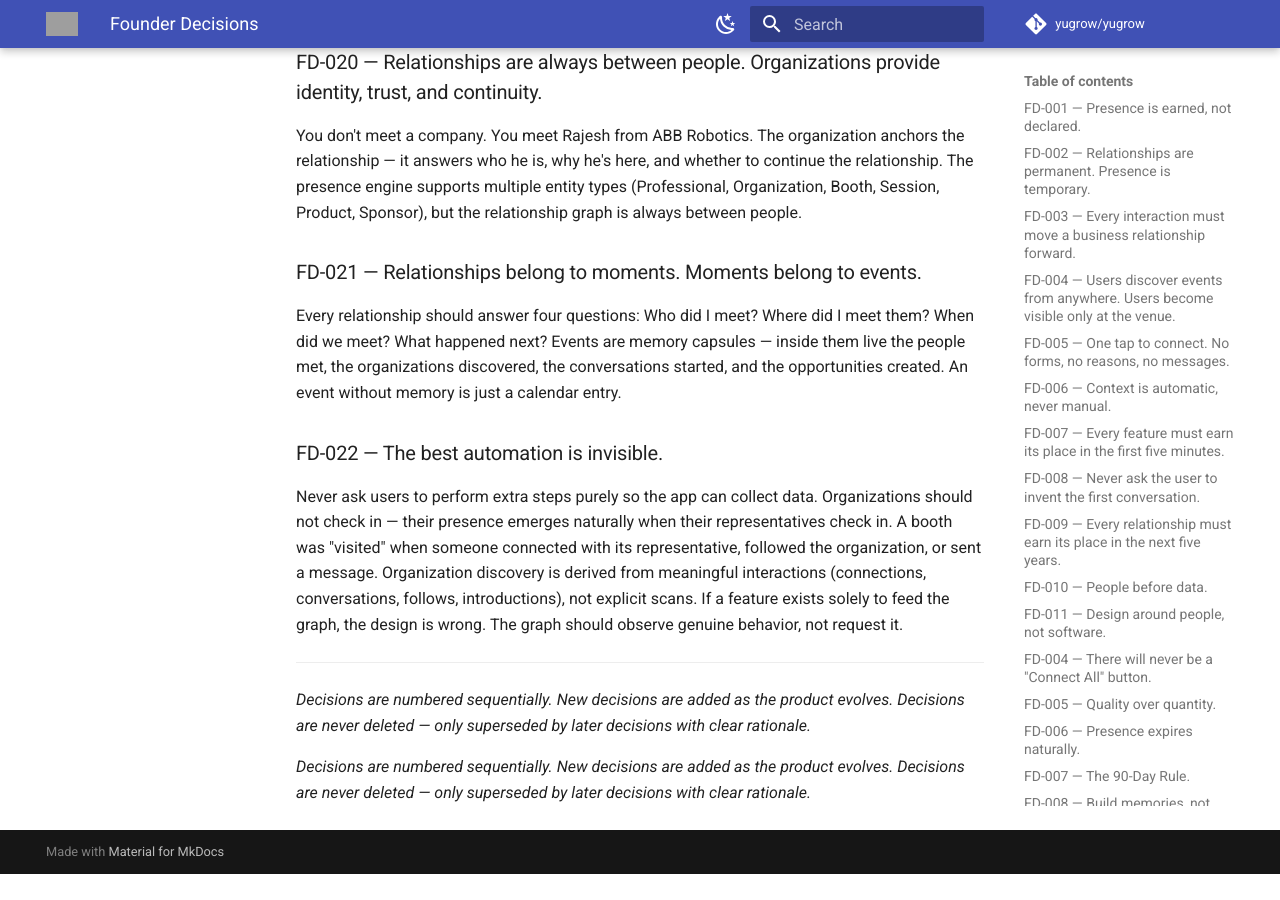
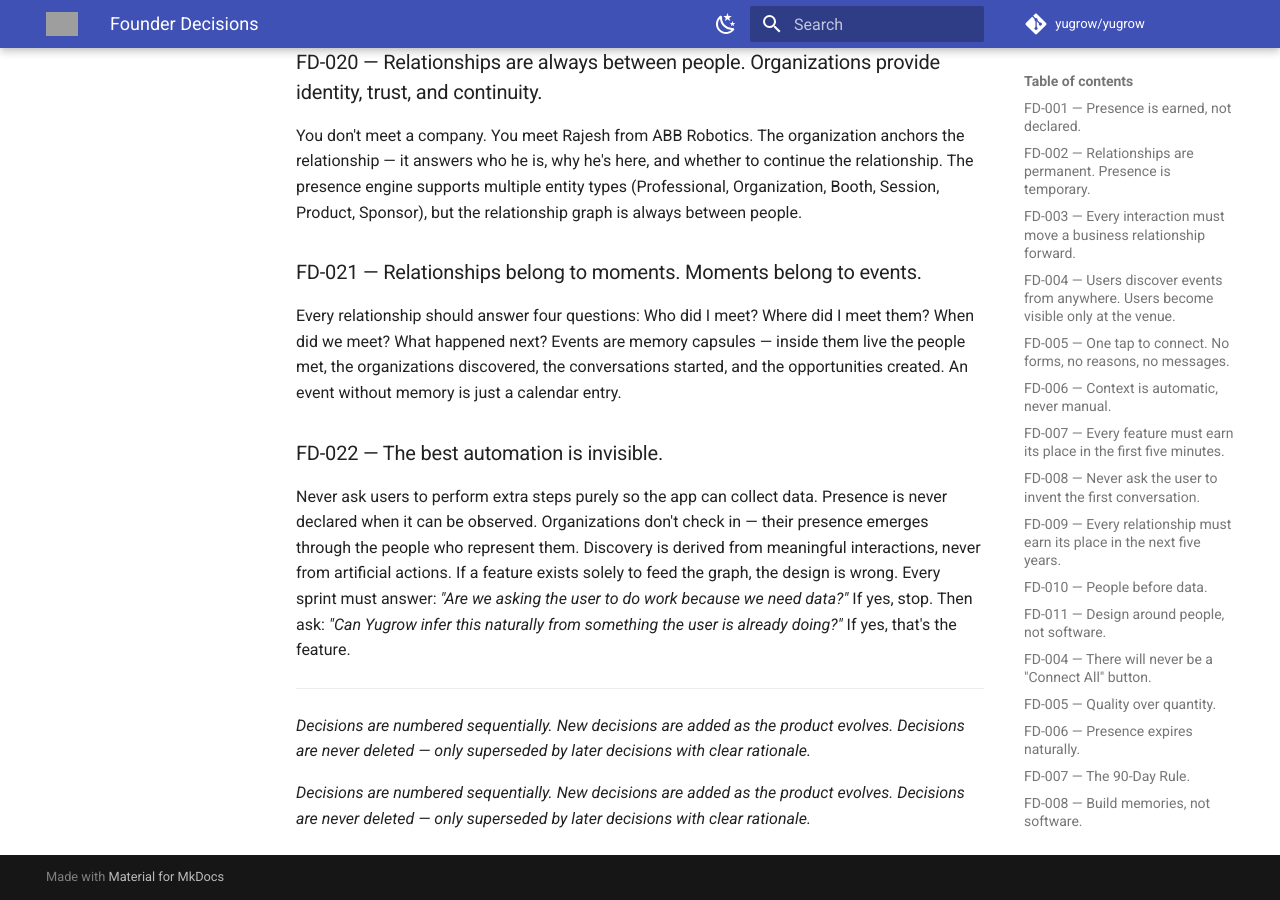
Before and after one commit to jayamarunr/yugrow, an MkDocs documentation site: the page built from docs/FOUNDER-DECISIONS.md, in a window 1280 px wide and 900 px high, scrolled down 4467 px. Built offline with MkDocs 1.6.1 and Material for MkDocs 9.7.7, drawn with Linux system fonts in a browser that asks for light colours; comment, search, counter and statistics services are not loaded; before the commit the page ends 5341 px from its top, so only the background shows below that; grey boxes are pictures that could not be loaded.

Commit message:
Refine FD-022: Presence is never declared when it can be observed

```diff
--- a/docs/FOUNDER-DECISIONS.md
+++ b/docs/FOUNDER-DECISIONS.md
@@ -133,7 +133,7 @@
 
 ### FD-022 — The best automation is invisible.
 
-Never ask users to perform extra steps purely so the app can collect data. Organizations should not check in — their presence emerges naturally when their representatives check in. A booth was "visited" when someone connected with its representative, followed the organization, or sent a message. Organization discovery is derived from meaningful interactions (connections, conversations, follows, introductions), not explicit scans. If a feature exists solely to feed the graph, the design is wrong. The graph should observe genuine behavior, not request it.
+Never ask users to perform extra steps purely so the app can collect data. Presence is never declared when it can be observed. Organizations don't check in — their presence emerges through the people who represent them. Discovery is derived from meaningful interactions, never from artificial actions. If a feature exists solely to feed the graph, the design is wrong. Every sprint must answer: *"Are we asking the user to do work because we need data?"* If yes, stop. Then ask: *"Can Yugrow infer this naturally from something the user is already doing?"* If yes, that's the feature.
 
 ---
 
```
